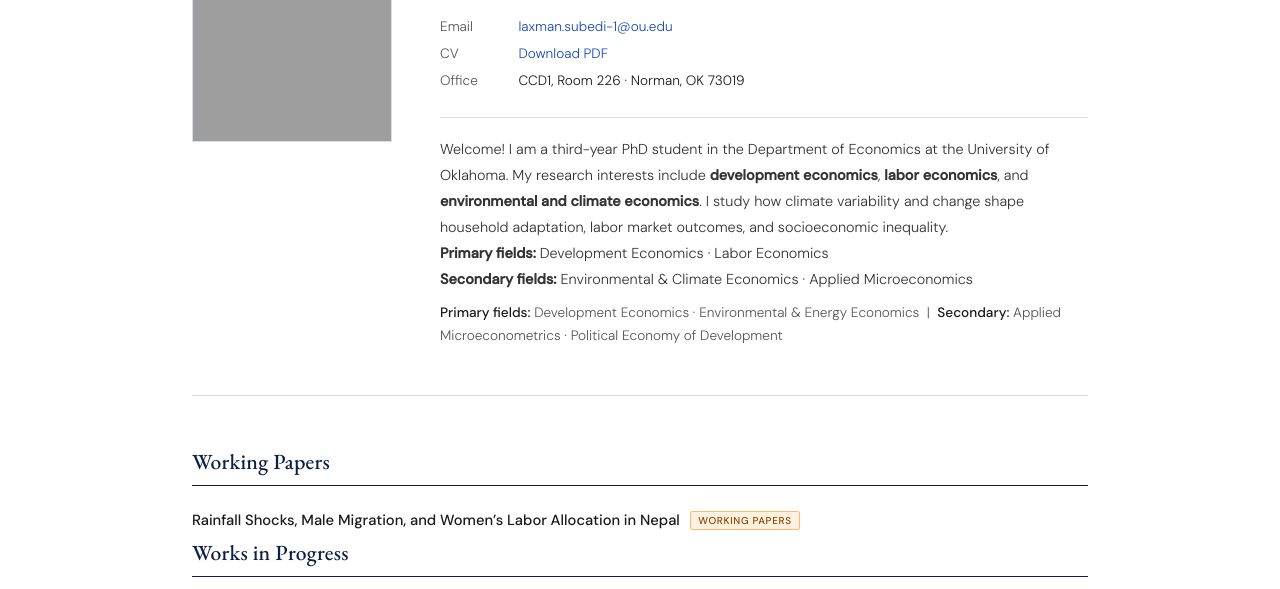
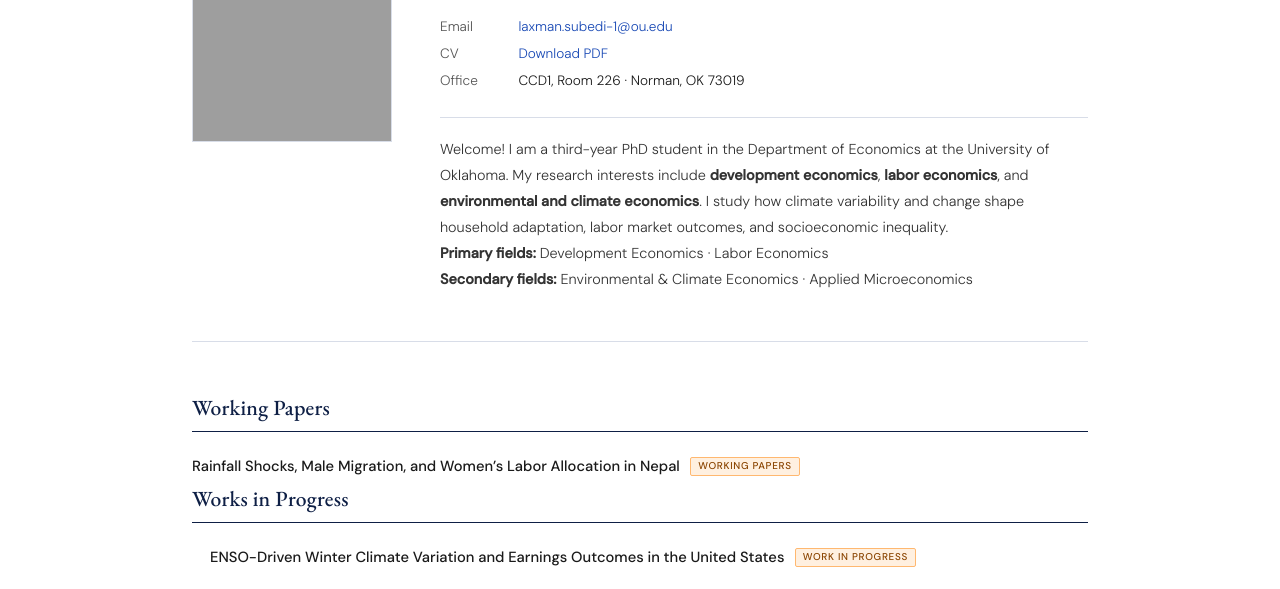
Before and after one commit to LaxmanSubedi/LaxmanSubedi, a plain HTML site: page index.html in a window 1280 px wide. Shown: the part 211-800 px from the top of the page. Drawn offline with nearby package versions, Linux system fonts and the light colour scheme; grey boxes are pictures that could not be loaded.

Commit message:
Refactor bio section in index.html
Updated the bio section to improve formatting and clarity.

```diff
--- a/index.html
+++ b/index.html
@@ -360,14 +360,12 @@
 
       <div class="intro-bio">
   <p>Welcome! I am a third-year PhD student in the Department of Economics at the University of Oklahoma. My research interests include <strong>development economics</strong>, <strong>labor economics</strong>, and <strong>environmental and climate economics</strong>. I study how climate variability and change shape household adaptation, labor market outcomes, and socioeconomic inequality. </p>
-  <p><strong>Primary fields:</strong> Development Economics · Labor Economics<br>
-  <strong>Secondary fields:</strong> Environmental &amp; Climate Economics · Applied Microeconomics</p>
+  <p>
+    <strong>Primary fields:</strong> Development Economics · Labor Economics<br>
+    <strong>Secondary fields:</strong> Environmental &amp; Climate Economics · Applied Microeconomics
+  </p>
 </div>
 
-      <div class="fields-line">
-        <strong>Primary fields:</strong> Development Economics · Environmental &amp; Energy Economics &nbsp;|&nbsp;
-        <strong>Secondary:</strong> Applied Microeconometrics · Political Economy of Development
-      </div>
     </div>
   </div>
 
```
